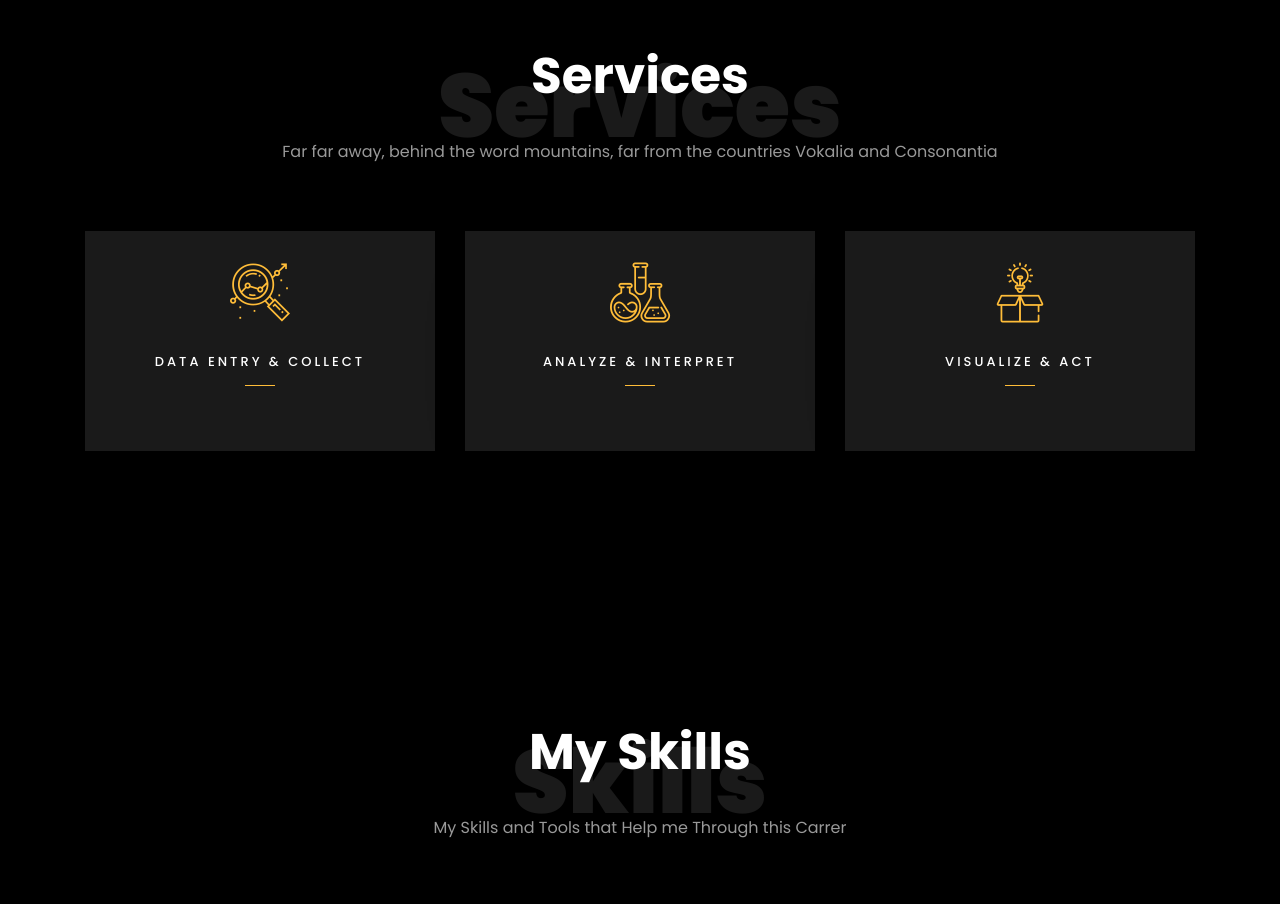
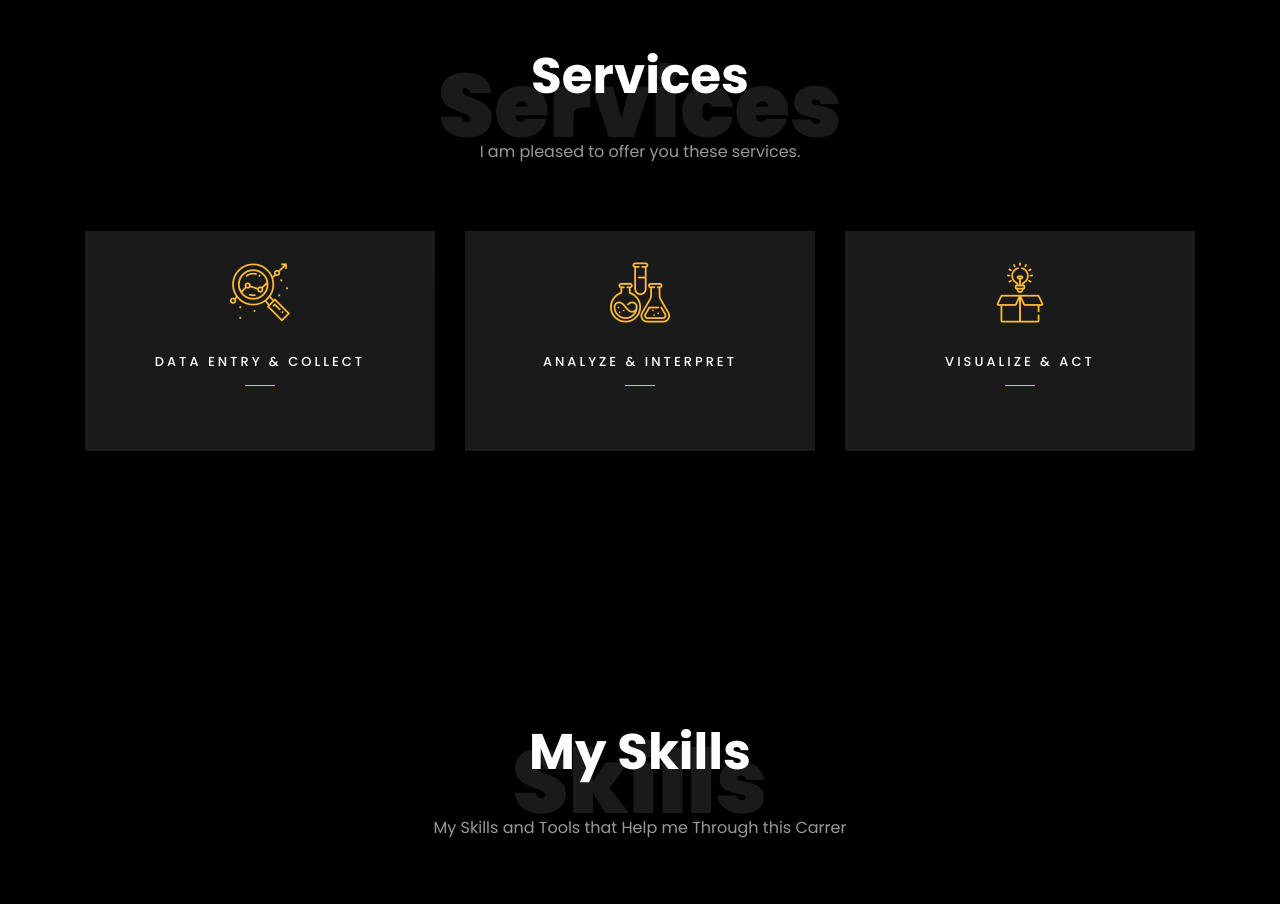
Before and after one commit to A7mdoniye/portfolio, a plain HTML site: page index.html in a window 1280 px wide. Shown: the part 3020-3924 px from the top of the page. Drawn offline with Linux system fonts and the light colour scheme; files whose address does not match are found by name.

Commit message:
Update index.html

```diff
--- a/index.html
+++ b/index.html
@@ -219,7 +219,7 @@
           <div class="col-md-12 heading-section text-center ftco-animate">
           	<h1 class="big big-2">Services</h1>
             <h2 class="mb-4">Services</h2>
-            <p>Far far away, behind the word mountains, far from the countries Vokalia and Consonantia</p>
+            <p>I am pleased to offer you these services.</p>
           </div>
         </div>
     		<div class="row">
```
